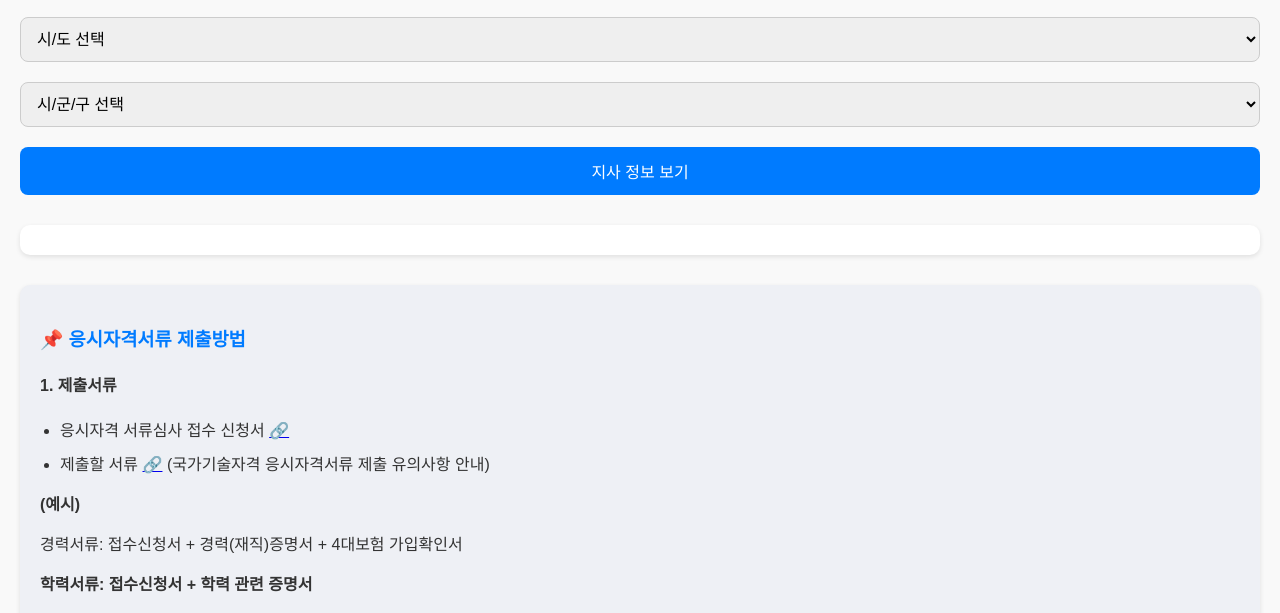
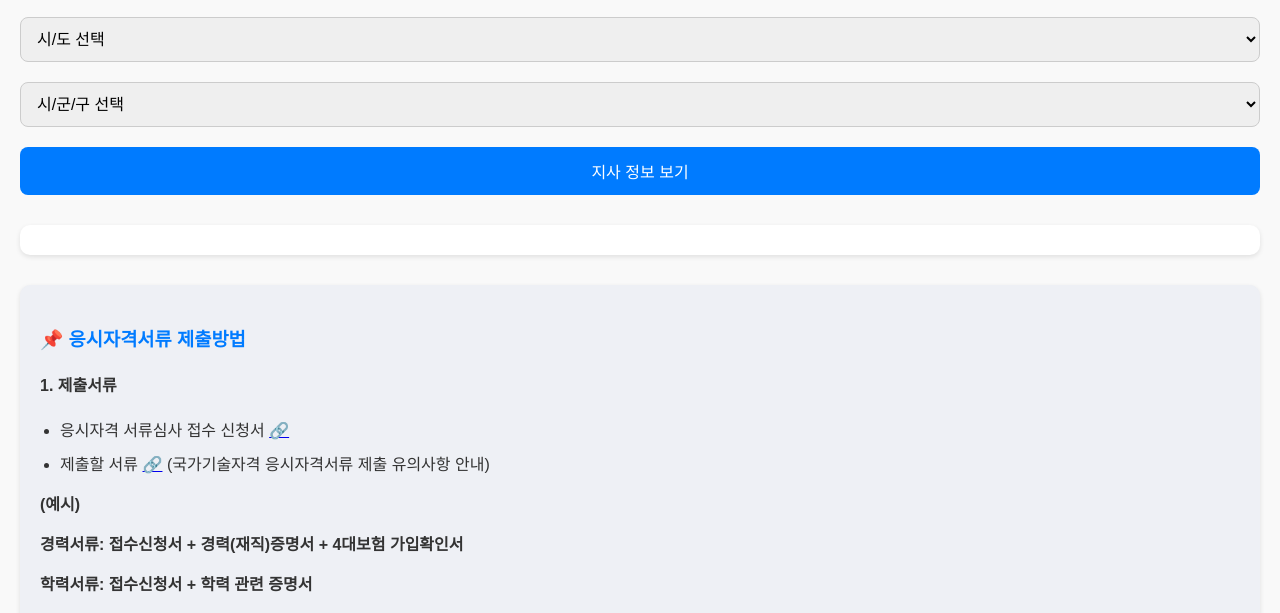
Before and after one commit to sehbamb/hrdkregion, a plain HTML site: page index.html in a window 1280 px wide. Shown: the part 159-772 px from the top of the page. Drawn offline with Linux system fonts and the light colour scheme.

Commit message:
index.html

```diff
--- a/index.html
+++ b/index.html
@@ -84,9 +84,9 @@
 <li>제출할 서류 <a href="https://www.q-net.or.kr/man004.do?id=man00402&amp;gSite=Q&amp;gId=" target="_blank">🔗</a> (국가기술자격 응시자격서류 제출 유의사항 안내)</li>
 </ul>
 <div>
-<p><strong>(예시)</p>
-<p style="font-weight: normal;">경력서류: 접수신청서 + 경력(재직)증명서 + 4대보험 가입확인서</p>
-<p style="font-weight: normal;">학력서류: 접수신청서 + 학력 관련 증명서</strong></p>
+<p><strong>(예시)</strong></p>
+<p style="font-weight: normal;"><strong>경력서류: 접수신청서 + 경력(재직)증명서 + 4대보험 가입확인서</strong></p>
+<p style="font-weight: normal;"><strong>학력서류: 접수신청서 + 학력 관련 증명서</strong></p>
 </div>
 
 <h4>2. 제출방법</h4>
```
